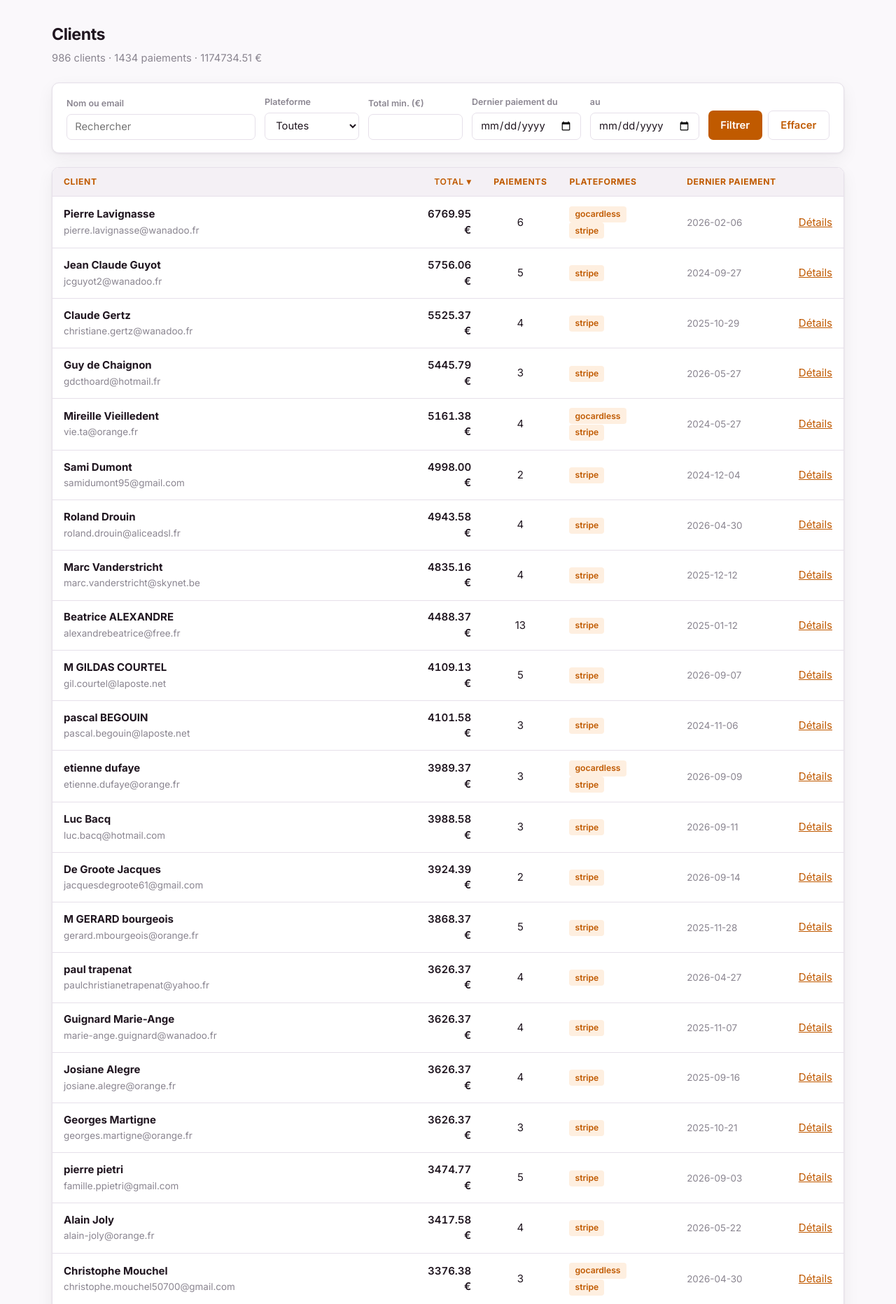
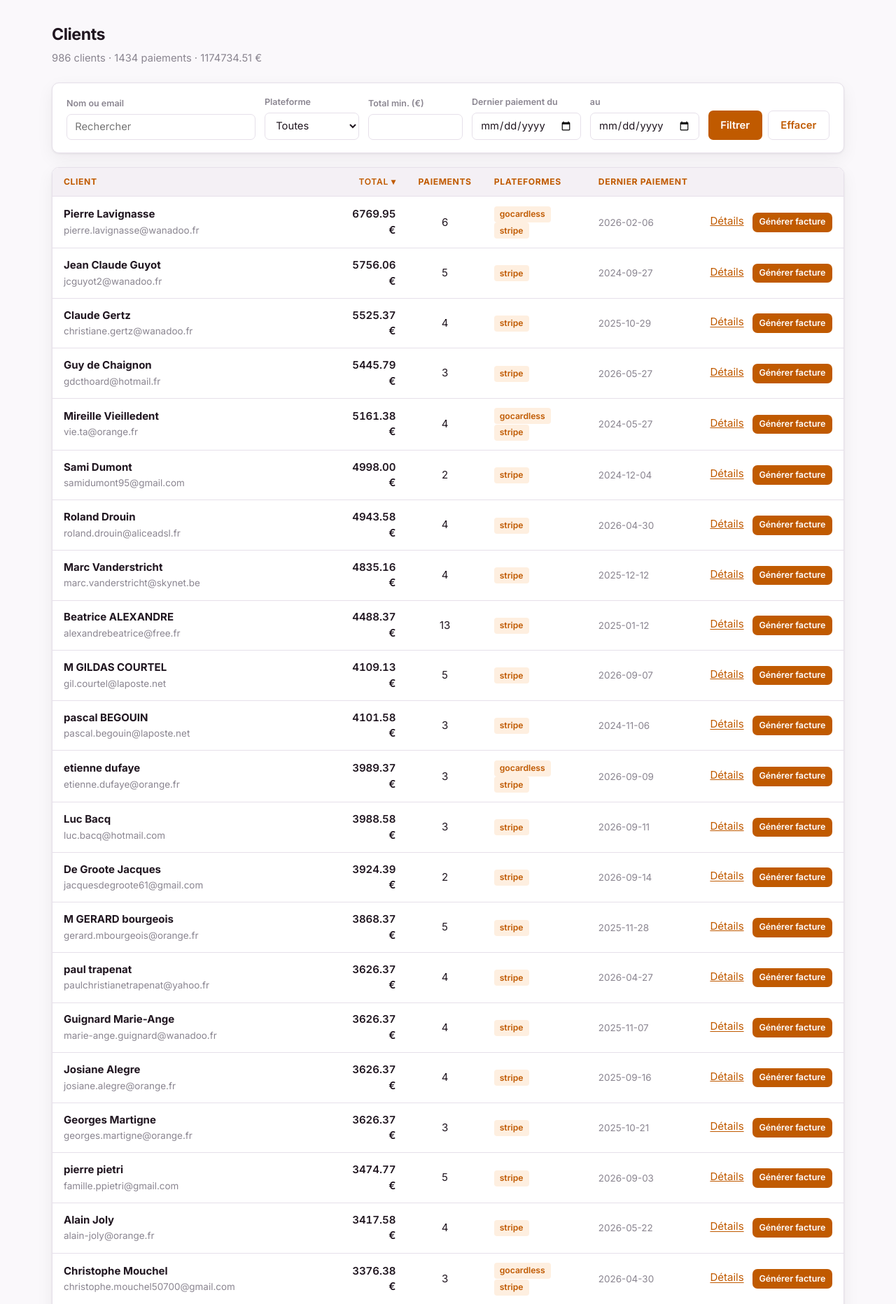
Before and after one commit to secureetech/secureetech-facturation, a Flask app: page /clients in a window 1280 px wide. Shown: the part 60-1924 px from the top of the page at 70% size. Run offline with Flask 3, Linux system fonts and the light colour scheme; a user stored in the database is signed in; data comes from the database, SQL or seed files in the repository.

Commit message:
Bouton Generer facture sur chaque client

```diff
--- a/templates/clients.html
+++ b/templates/clients.html
@@ -45,7 +45,9 @@
         <td class="centre">{{ c.nb_transactions }}</td>
         <td>{% for s in (c.sources or '').split(',') if s %}<span class="tag">{{ s }}</span>{% endfor %}</td>
         <td class="discret">{{ c.dernier_paiement }}</td>
-        <td><a href="{{ url_for('detail_client', client_nom=c.client_nom) }}">Détails</a></td>
+        <td style="white-space:nowrap"><a href="{{ url_for('detail_client', client_nom=c.client_nom) }}">Détails</a>
+          <a class="bouton" style="font-size:.78rem;padding:.28rem .6rem;margin-left:8px"
+             href="{{ url_for('factures', client_nom=c.client_nom, email=c.email or '') }}#creer">Générer facture</a></td>
       </tr>
       {% endfor %}
     </tbody>
```
